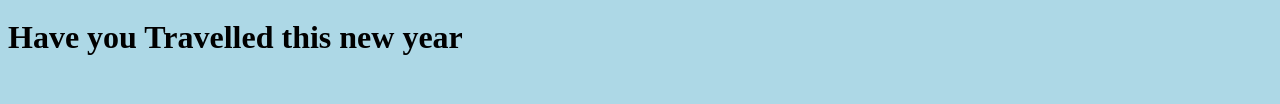
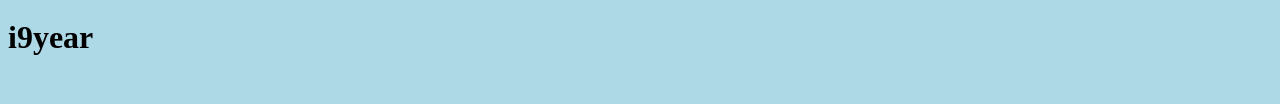
Before and after one commit to rushil235/rus235, a plain HTML site: page index.html in a window 1280 px wide. Shown: the part 526-630 px from the top of the page. Drawn offline with Linux system fonts and the light colour scheme.

Commit message:
Update index.html

```diff
--- a/index.html
+++ b/index.html
@@ -22,7 +22,7 @@
         </marquee>
 
 
-        <h1><b>Have you Travelled this new year</b></h1>
+        <h1><b>i9year</b></h1>
         <br>
         <font color = "blue"><font size = "10">List of Places you can visit</font></font>
 
```
